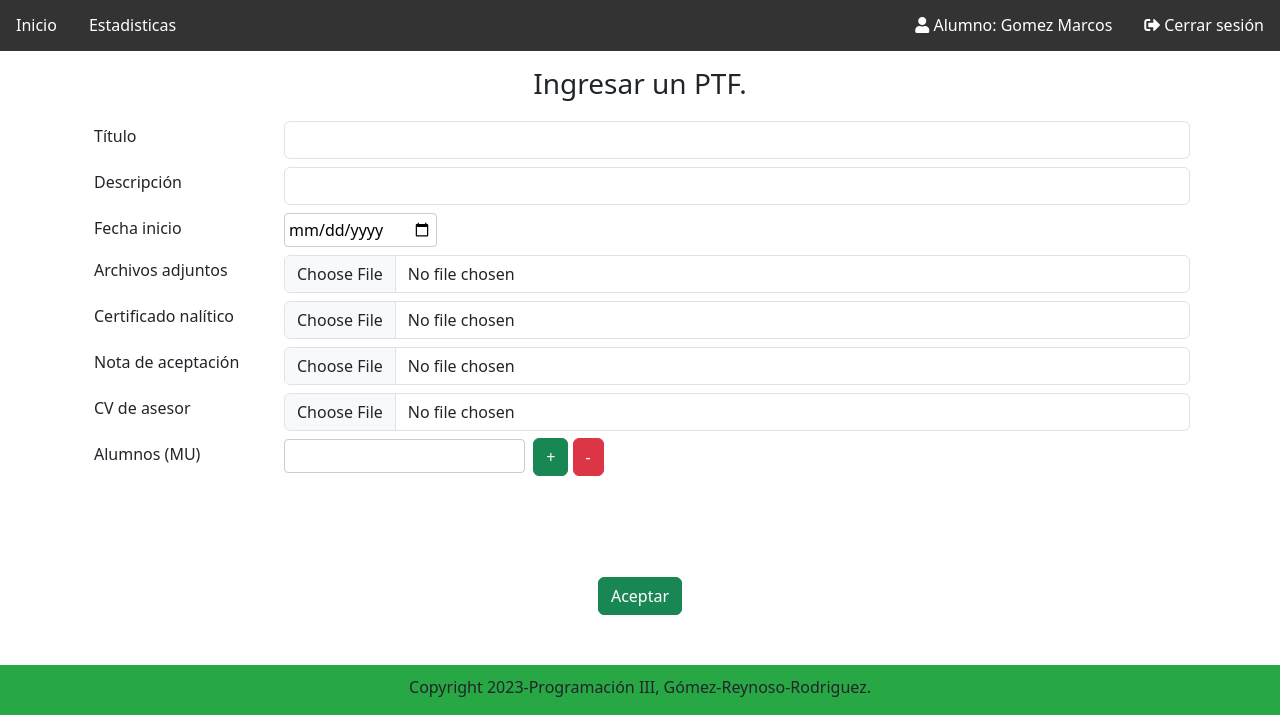
After one commit to marcosgomezok/LaboratorioP3, a Django app: template Laboratorio/apps/trabajoFinalApp/templates/ptf/createPTF.html in a window 1280 px wide. The commit adds this page. Shown: the part 132-847 px from the top of the page. Run offline with Django 4.2, Linux system fonts and the light colour scheme; the template is opened without the code that fills it, so the values that code supplies are empty; some libraries are stand-ins or nearby versions.

Commit message:
v1.2 estructura armada

```diff
--- a/Laboratorio/Laboratorio/urls.py
+++ b/Laboratorio/Laboratorio/urls.py
@@ -1,9 +1,11 @@
 from django.contrib import admin
 
 from django.urls import path,include
+from django.views.generic import TemplateView
 
 urlpatterns = [
      path('core/', include('apps.core.urls')),
      path('admin/', admin.site.urls),
-     path('proyecto/', include('apps.trabajoFinalApp.urls'))
+     path('proyecto/', include('apps.trabajoFinalApp.urls')),
+     path('', TemplateView.as_view(template_name='base/home.html'), name='home'),
 ]
--- /dev/null
+++ b/Laboratorio/apps/trabajoFinalApp/templates/ptf/createPTF.html
@@ -0,0 +1,75 @@
+{% extends "base/base.html" %}
+{% block titulo %}Crear PTF{% endblock %}
+{% block contenido %}
+<ul class="topnav">
+    <li><a class="active" href="/"">Inicio</a></li>
+    <li><a href="{% url 'proyecto:proyecto_lista' %}">Estadisticas</a></li>
+    <li class="right"><a href="/"><i class="fas fa-sign-out-alt"></i> Cerrar sesión</a></li>
+    <li class="right"><a href="/"><i class="fas fa-user"></i> Alumno: Gomez Marcos</a></li>
+</ul>
+  <div class="container">
+      <div class="container-fluid">
+          <div class="centrar mb-3 mt-3 "><h3>Ingresar un PTF.</h3></div>
+          <form method="post" action="#">
+            <div class="form-group row">
+              <label class="col-sm-2 col-form-label">Título</label>
+                <div class="col-sm-10">
+                  <input type="text" class="form-control" id="title" name="title" required>
+                </div>
+            </div>
+            <div class="form-group row">
+              <label class="col-sm-2 col-form-label">Descripción</label>
+                <div class="col-sm-10">
+                  <input type="text" class="form-control" name="text" id="text" required>
+                </div>
+            </div>
+            <div class="form-group row">
+              <label class="col-sm-2 col-form-label">Fecha inicio</label>
+                <div class="col-sm-10">
+                  <input type="date" id="fecha_desde" name="fecha_desde" onchange="validarfechas()" required>
+                </div>
+            </div>
+            <div class="form-group row">
+              <label class="col-sm-2 col-form-label">Archivos adjuntos</label>
+                <div class="col-sm-10">
+                  <input type="file" class="form-control" id="adjuntos" name="adjuntos" required>
+                </div>
+            </div>
+            <div class="form-group row">
+              <label class="col-sm-2 col-form-label">Certificado nalítico</label>
+                <div class="col-sm-10">
+                  <input type="file" class="form-control" id="analitico" name="analitico" required>
+                </div>
+            </div>
+            <div class="form-group row">
+              <label class="col-sm-2 col-form-label">Nota de aceptación</label>
+                <div class="col-sm-10">
+                  <input type="file" class="form-control" id="nota" name="nota" required>
+                </div>
+            </div>
+            <div class="form-group row">
+              <label class="col-sm-2 col-form-label">CV de asesor</label>
+                <div class="col-sm-10">
+                  <input type="file" class="form-control" id="cv" name="cv" required>
+                </div>
+            </div>
+            <div class="form-group row">
+              <label class="col-sm-2 col-form-label">Alumnos (MU)</label>
+                <div class="col-sm-10">
+                  <input type="number" id="mu_1">
+
+                  <button type="button" class="btn btn-success" onclick="add()">+</button>
+                  <button type="button" class="btn btn-danger" onclick="remove()">-</button>
+                  <div id="new_chq">
+                  </div>
+                    <input type="hidden" value="1" id="total_chq">
+                </div>
+
+                </div>
+                <div class="centrar margin">
+                  <button type="submit" class="btn btn-success">Aceptar</button>
+                </div>
+          </form>
+              </div>
+      </div>
+{% endblock %}
--- a/Laboratorio/apps/trabajoFinalApp/urls.py
+++ b/Laboratorio/apps/trabajoFinalApp/urls.py
@@ -6,5 +6,6 @@ from apps.trabajoFinalApp import views
 
 app_name = 'proyecto'
 urlpatterns = [
-    path('', views.proyecto_lista, name='proyecto_lista'),
+    path('estadisticas/', views.proyecto_lista, name='proyecto_lista'),
+    path('create/', views.proyecto_create, name='proyecto_create'),
 ]
--- a/Laboratorio/apps/trabajoFinalApp/views.py
+++ b/Laboratorio/apps/trabajoFinalApp/views.py
@@ -8,3 +8,8 @@ from apps.trabajoFinalApp.models import Dictamen
 def proyecto_lista(request):
     proyectos = Dictamen.objects.get(id=1)#select_related('dictamen_mov__movimiento_proyecto')
     return render(request,'estadisticas\ptf.html',{'proyectos': proyectos})
+
+def proyecto_create(request):
+         proyectos = Dictamen.objects.get(id=1)
+         return render(request, "ptf\createPTF.html",
+                  {'proyectos': proyectos})
--- /dev/null
+++ b/Laboratorio/templates/base/base.html
@@ -0,0 +1,31 @@
+{% load static %}
+<!DOCTYPE html>
+<html lang="es">
+<head>
+    <meta charset="UTF-8">
+    <meta name="viewport" content="width=device-width, initial-scale=1.0">
+    <link href="https://cdn.jsdelivr.net/npm/bootstrap@5.3.1/dist/css/bootstrap.min.css" rel="stylesheet" integrity="sha384-4bw+/aepP/YC94hEpVNVgiZdgIC5+VKNBQNGCHeKRQN+PtmoHDEXuppvnDJzQIu9" crossorigin="anonymous">
+    <script src="https://cdn.jsdelivr.net/npm/bootstrap@5.3.1/dist/js/bootstrap.bundle.min.js" integrity="sha384-HwwvtgBNo3bZJJLYd8oVXjrBZt8cqVSpeBNS5n7C8IVInixGAoxmnlMuBnhbgrkm" crossorigin="anonymous"></script>
+    <script src="https://cdn.jsdelivr.net/npm/@popperjs/core@2.11.8/dist/umd/popper.min.js" integrity="sha384-I7E8VVD/ismYTF4hNIPjVp/Zjvgyol6VFvRkX/vR+Vc4jQkC+hVqc2pM8ODewa9r" crossorigin="anonymous"></script>
+    <script src="https://cdn.jsdelivr.net/npm/bootstrap@5.3.1/dist/js/bootstrap.min.js" integrity="sha384-Rx+T1VzGupg4BHQYs2gCW9It+akI2MM/mndMCy36UVfodzcJcF0GGLxZIzObiEfa" crossorigin="anonymous"></script>
+    <link rel="stylesheet" href="https://use.fontawesome.com/releases/v5.6.3/css/all.css" integrity="sha384-UHRtZLI+pbxtHCWp1t77Bi1L4ZtiqrqD80Kn4Z8NTSRyMA2Fd33n5dQ8lWUE00s/" crossorigin="anonymous">
+    <link href="{% static 'css/estilos.css' %}" rel="stylesheet">
+    <title>{% block titulo %}{% endblock %}</title>
+</head>
+<body>
+    <div class="container-fluid">
+        <div id="logo" class="row justify-content-center">
+                    <img src="https://moodle-tecno.unca.edu.ar/pluginfile.php/1/core_admin/logo/0x200/1681221539/001-1536x291.png" alt="logo">
+        </div>
+    </div>
+    <section>
+        {% block contenido %}
+        {% endblock %}
+    </section>
+    <footer class="footer">
+        <div class="container-fluid">
+            <p>Copyright 2023-Programación III, Gómez-Reynoso-Rodriguez.</p>
+        </div>
+    </footer>
+</body>
+</html>
```
Also changed, not shown: Laboratorio/apps/trabajoFinalApp/templates/estadisticas/ptf.html (+8 -32 lines), Laboratorio/templates/base/home.html (added, +42 -0 lines).
